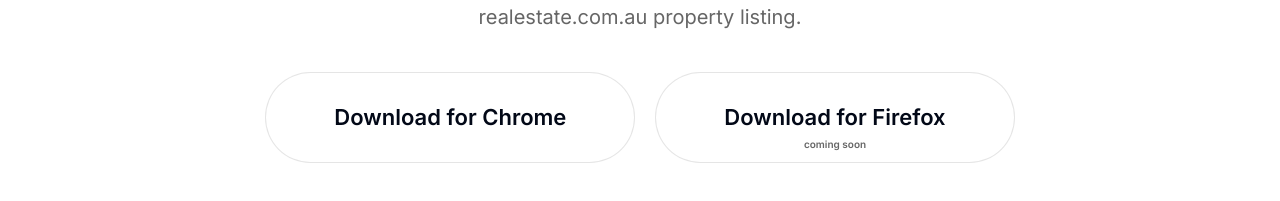
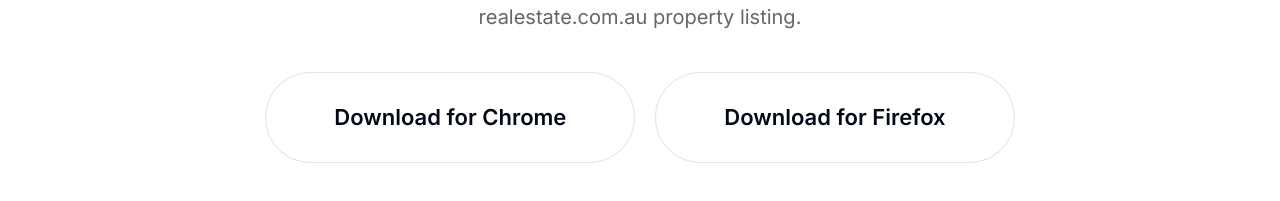
Before and after one commit to algology/pricedaddywebsite, a Next.js app: page / in a window 1280 px wide. Shown: the part 780-981 px from the top of the page. Built offline with nearby package versions, Linux system fonts and the light colour scheme.

Commit message:
updated firefox link and formatting

```diff
--- a/app/page.tsx
+++ b/app/page.tsx
@@ -108,12 +108,12 @@
                   Download for Chrome
                 </button>
               </Link>
-              <Link href="https://www.pricedaddy.homes" target="_blank">
+              <Link
+                href="https://addons.mozilla.org/en-US/firefox/addon/pricedaddyapp/"
+                target="_blank"
+              >
                 <button className="max-w-auto bg-white hover:bg-[#fafafa] md:text-[22px] text-[16px] font-semibold border rounded-full border-[#000] border-opacity-10 py-[20px] px-[40px] sm:py-[28px] sm:px-[68px] flex items-center justify-center relative">
                   <span>Download for Firefox</span>
-                  <p className="text-[10px] text-[#666666] absolute bottom-[10px]">
-                    coming soon
-                  </p>
                 </button>
               </Link>
             </div>
@@ -366,7 +366,7 @@
       </div>
 
       <section className="relative w-full max-w-7xl mx-auto px-5 sm:px-2 justify-center py-20">
-        <h1 className="md:text-[116px] sm:text-[80px] text-[42px] font-[700] text-black sm:leading-[100%] leading-[120%] text-center p-20">
+        <h1 className="md:text-[116px] sm:text-[80px] text-[42px] font-[700] text-black sm:leading-[100%] leading-[120%] text-center pt-20">
           Beat the sugar daddies. Get PriceDaddy!
         </h1>
         <div className="w-full grid place-items-center p-12">
```
